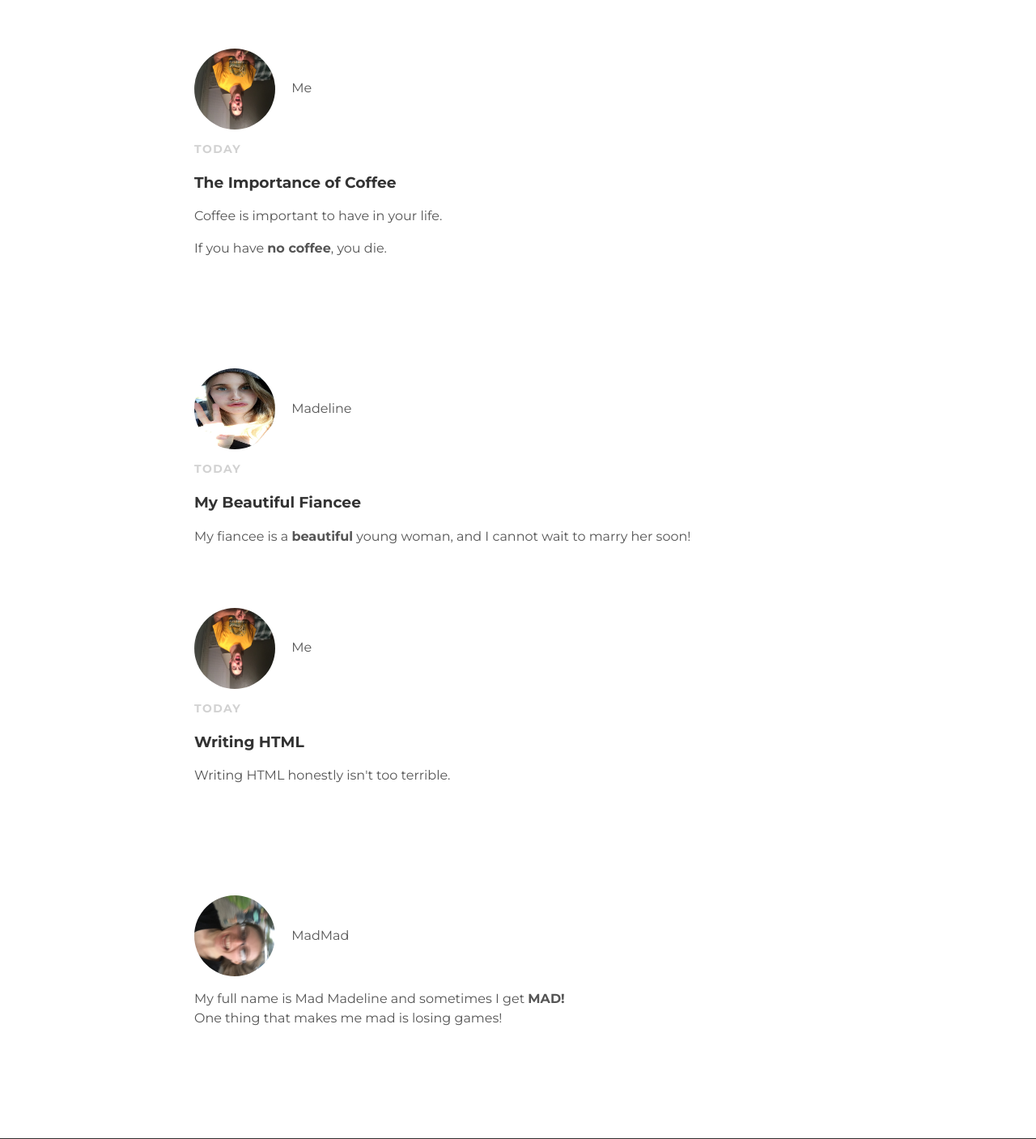
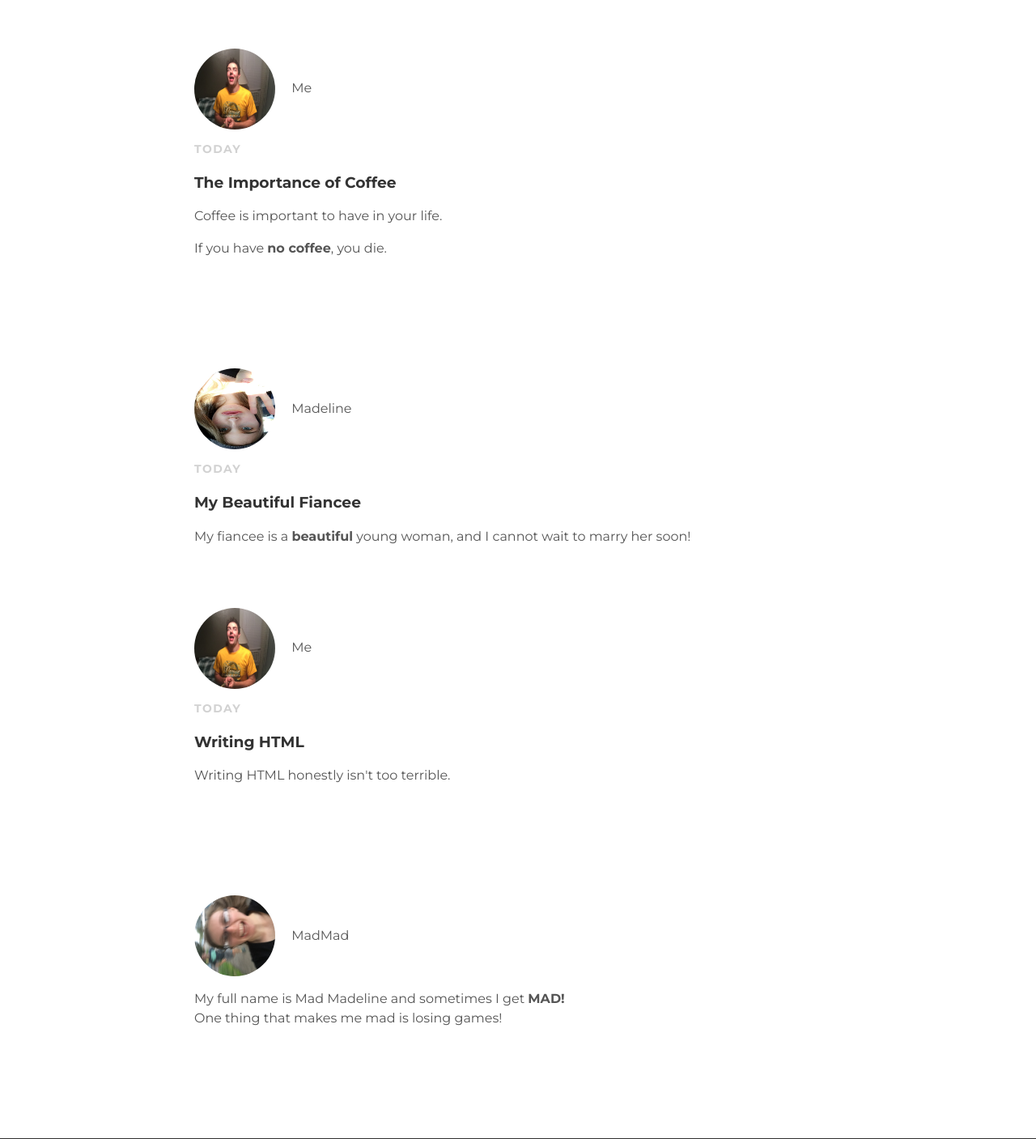
Before and after one commit to elikaspari/elikaspari.github.io, a PHP site: page / in a window 1280 px wide. Shown: the part 150-1557 px from the top of the page at 81% size. Run offline with PHP 8.4, Linux system fonts and the light colour scheme.

Commit message:
Update styles.css

```diff
--- a/styles.css
+++ b/styles.css
@@ -22,6 +22,7 @@ sans-serif;
   color: #222;
 }
 #header-title {
+
   display: block;
   float: left;
   font-size: 20px;
@@ -74,6 +75,7 @@ a:hover {
   height: 100px;
   vertical-align: middle;
   border-radius: 50%;
+  transform: rotate(180deg);
 }
 .post-author span {
   margin-left: 16px;
```
